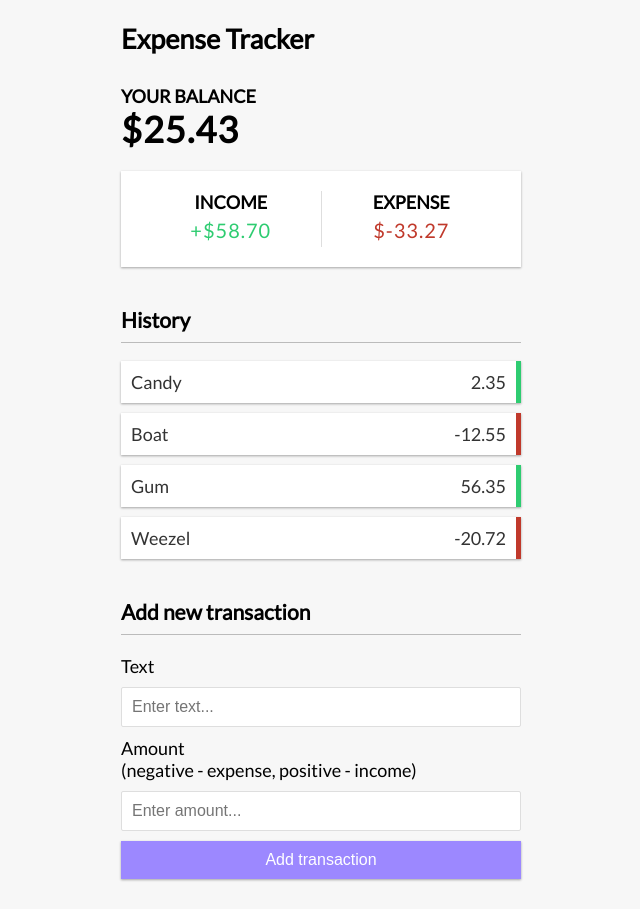
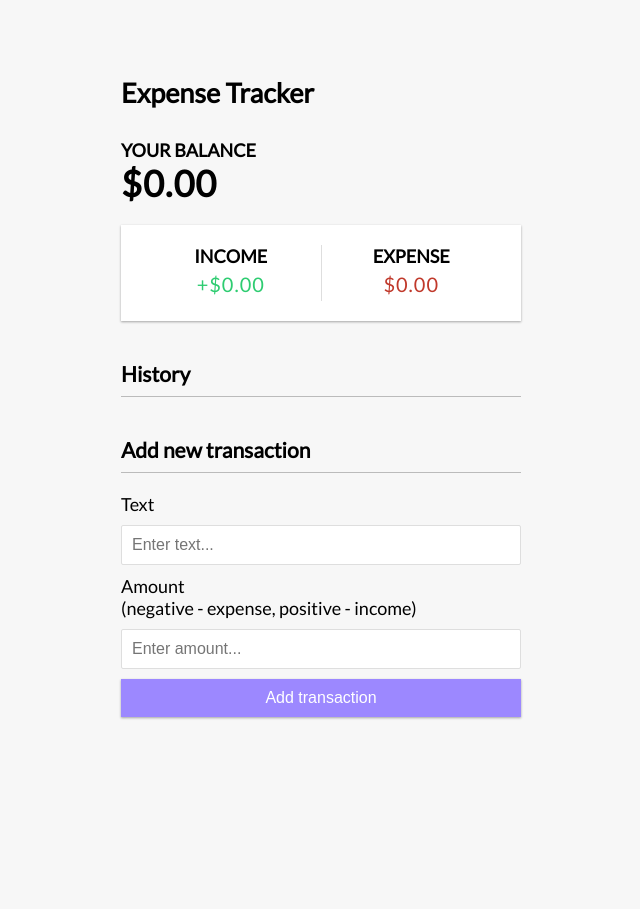
Before and after one commit to greenteaisgreat/expense-tracker, a Vue app: page / in a window 1280 px wide. Shown: the whole page, without its empty margins (319-959 px from the left). After the commit the page ends 800 px from the top, so only its background shows below. Built offline with nearby package versions, Linux system fonts and the light colour scheme; the HTML template or start-up script is replaced by a standard one.

Commit message:
Remove dummy data and setup local storage for saved transactions

```diff
--- a/src/App.vue
+++ b/src/App.vue
@@ -1,5 +1,5 @@
 <script setup lang="ts">
-import { ref, computed } from "vue";
+import { ref, computed, onMounted } from "vue";
 import type { Transaction, Total, Income, Expense } from "./types.ts";
 
 import Header from "./components/Header.vue";
@@ -8,14 +8,17 @@ import IncomeExpenses from "./components/IncomeExpenses.vue";
 import TransactionList from "./components/TransactionList.vue";
 import AddTransaction from "./components/AddTransaction.vue";
 
+onMounted(() => {
+  const savedTransactions = localStorage.getItem("transactions");
+  // retrieve stored transactions, if they exist
+  if (savedTransactions) {
+    transactions.value = JSON.parse(savedTransactions);
+  }
+});
+
 const id = ref(0);
 
-const transactions = ref<Transaction[]>([
-  { id: id.value++, text: "Candy", amount: 2.35 },
-  { id: id.value++, text: "Boat", amount: -12.55 },
-  { id: id.value++, text: "Gum", amount: 56.35 },
-  { id: id.value++, text: "Weezel", amount: -20.72 },
-]);
+const transactions = ref<Transaction[]>([]);
 
 const total = computed<Total>(() => {
   return transactions.value.reduce(
```
